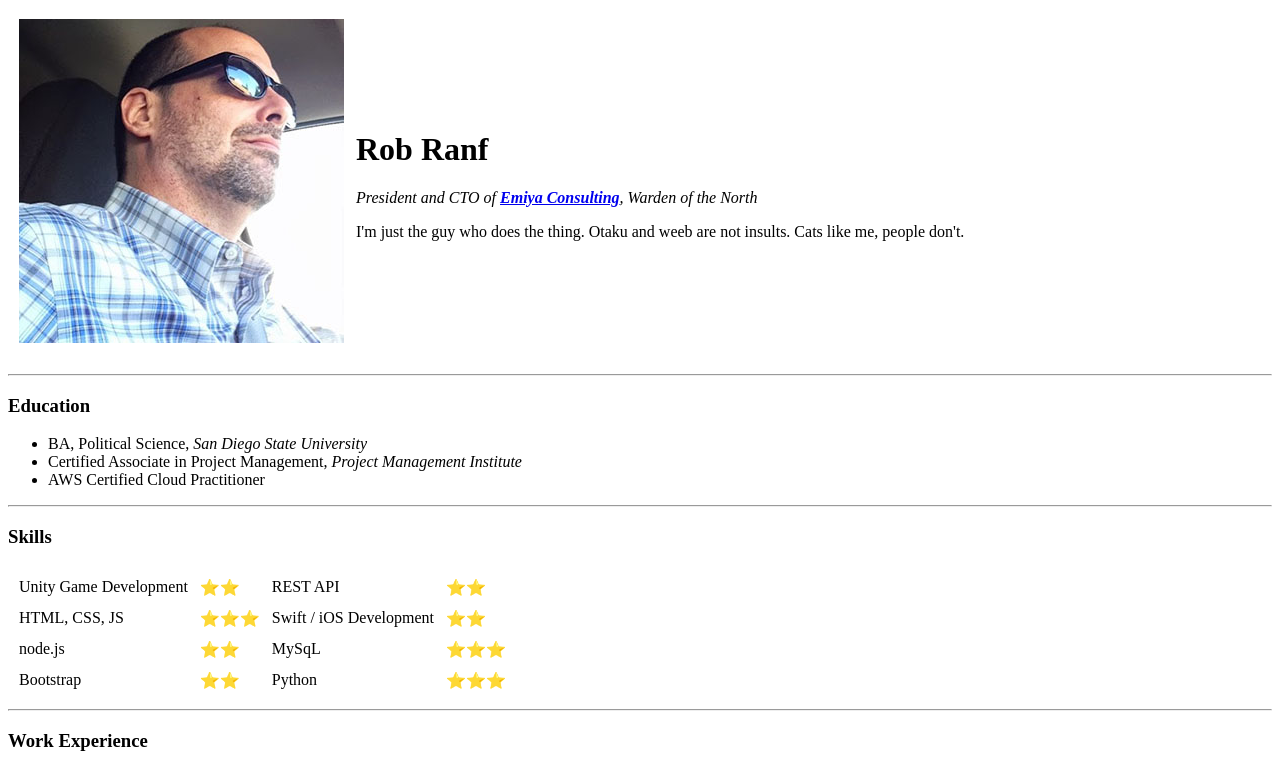
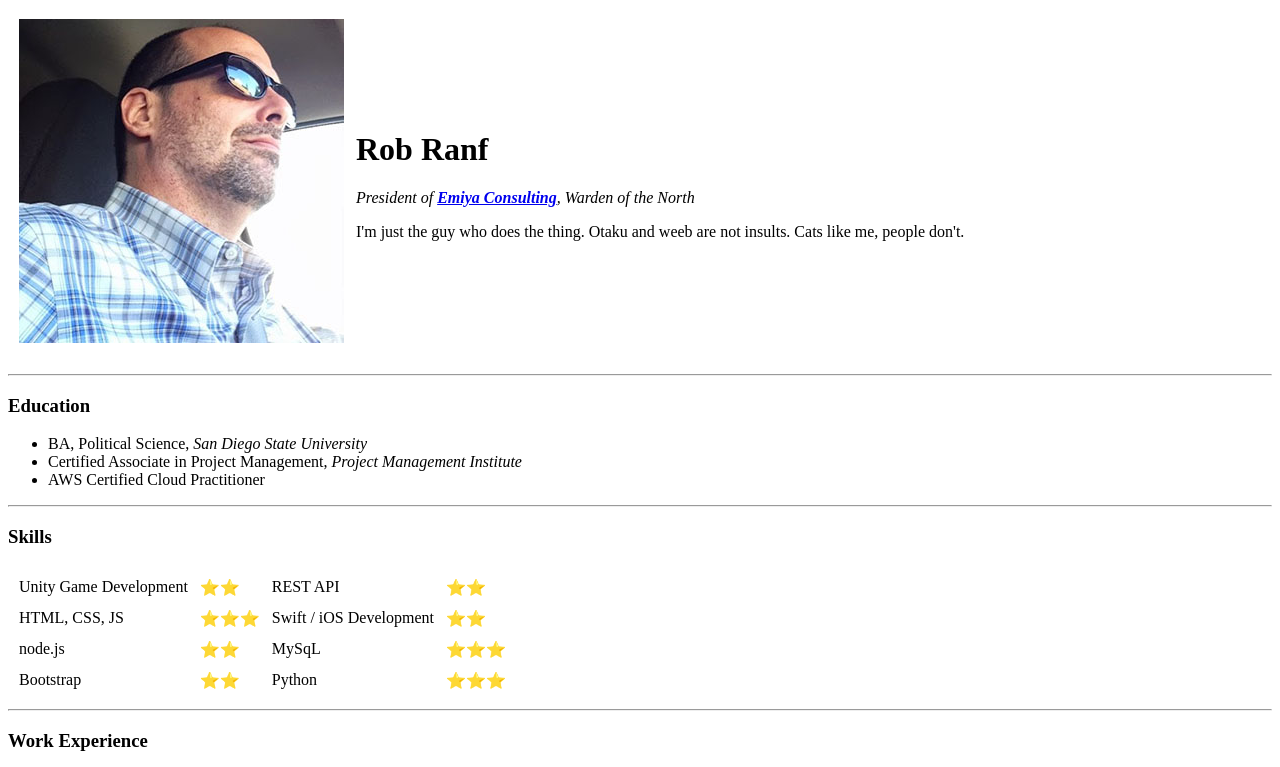
Before and after one commit to rlr524/udemy-web-dev-test, a plain HTML site: page index.html in a window 1280 px wide. Shown: the top 767 px of the page. Drawn offline with Linux system fonts and the light colour scheme.

Commit message:
Updated title info

```diff
--- a/index.html
+++ b/index.html
@@ -11,7 +11,7 @@
   <tr>
     <td><img class="Profile-Picture" src="img/IMG_0251.jpg" alt="Picture of Rob" /></td>
     <td><h1>Rob Ranf</h1>
-    <em>President and CTO of <strong><a href="http://www.emiyaconsulting.com">Emiya Consulting</a></strong>, Warden of the North</em>
+    <em>President of <strong><a href="http://www.emiyaconsulting.com">Emiya Consulting</a></strong>, Warden of the North</em>
     <p>I'm just the guy who does the thing. Otaku and weeb are not insults. Cats like me, people don't.</p></td>
   </tr>
 </table>
```
